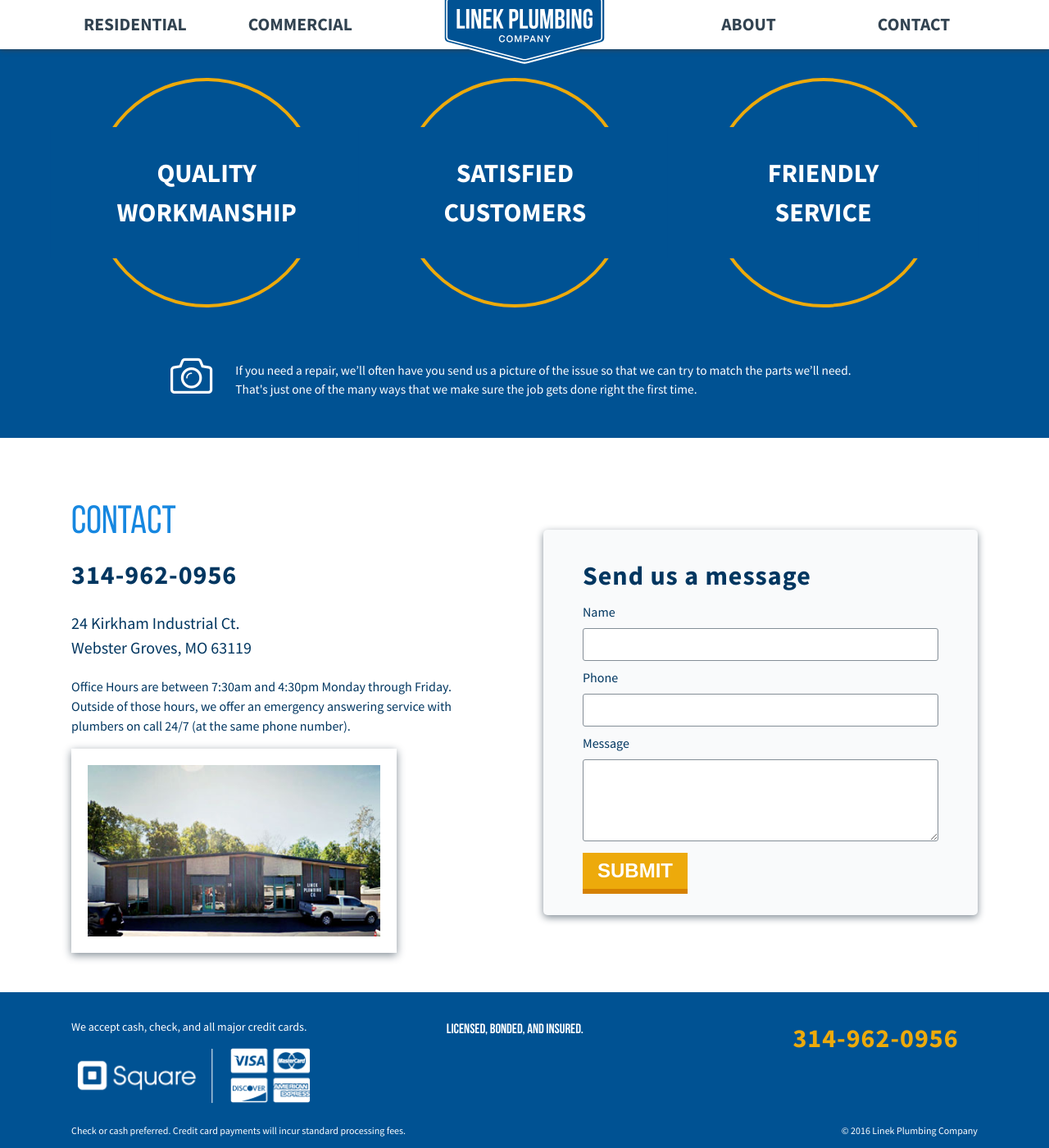
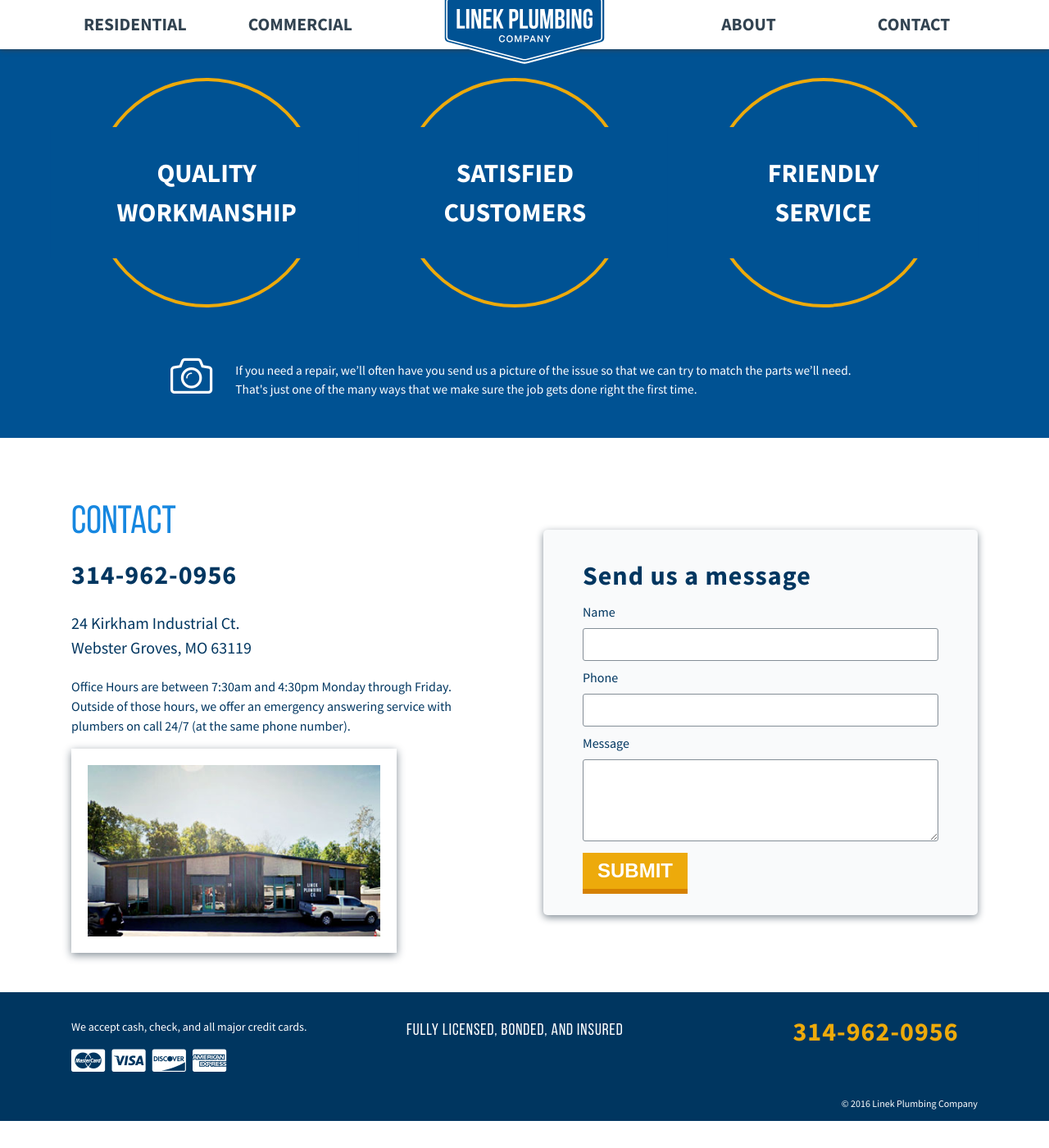
Before and after one commit to alexlinek/lpc, a Jekyll site: the page built from index.html, in a window 1280 px wide and 1400 px high, scrolled down 2587 px. Shown: the whole window at 82% size. Built offline with Jekyll 4.4.1, drawn with Linux system fonts in a browser that asks for light colours; some web fonts are replaced; after the commit the page ends 3954 px from its top, so only the background shows below that.

Commit message:
Footer cleanup

```diff
--- a/_includes/footer.html
+++ b/_includes/footer.html
@@ -5,10 +5,15 @@
   <div class="group">
     <div class="span1-3 payment-methods">
       <p class="small">We accept cash, check, and all major credit cards.</p>
-      <img src="/images/payments.png" class="payments"/>
+      <div class="credit-cards">
+        <i class="icon-cc-mastercard"></i>
+        <i class="icon-cc-visa"></i>
+        <i class="icon-cc-discover"></i>
+        <i class="icon-cc-amex"></i>
+      </div>
     </div>
     <div class="span1-3 licensing">
-      <h5>Licensed, Bonded, and Insured.</h5>
+      <h4>Fully Licensed, Bonded, and Insured</h4>
     </div>
     <div class="span1-3 footer-phone">
       <div class="desktoptel">
@@ -20,10 +25,7 @@
     </div>
   </div>
   <div class="group sub-footer">
-    <div class="span1-2">
-      <p class="extra-small">Check or cash preferred. Credit card payments will incur standard processing fees.</p>
-    </div>
-    <div class="span1-2">
+    <div class="span1-1">
       <p class="copyright">
         &copy;
         <script type="text/javascript">
--- a/_sass/_footer.scss
+++ b/_sass/_footer.scss
@@ -1,23 +1,27 @@
 /* Site Footer */
 
 #site-footer {
-  background: $blue;
+  background: $darkBlue;
   color: $white;
   padding: 2em 0 0;
 }
 
 .payment-methods {
-  .payments {
-    width: 90%;
+  .credit-cards i {
+    display: inline-block;
+    font-size: 2em;
+    margin-right: 5px;
   }
 }
 
 .licensing {
   font-size: 1.25em;
   text-transform: uppercase;
-  h5 {
+  h4 {
     width: 100%;
     text-align: center;
+    font-weight: normal;
+    letter-spacing: 1px;
   }
 }
 
@@ -30,6 +34,7 @@
     font-size: 2em;
     font-weight: bold;
     letter-spacing: 1px;
+    line-height: 1em;
   }
 }
 
```
